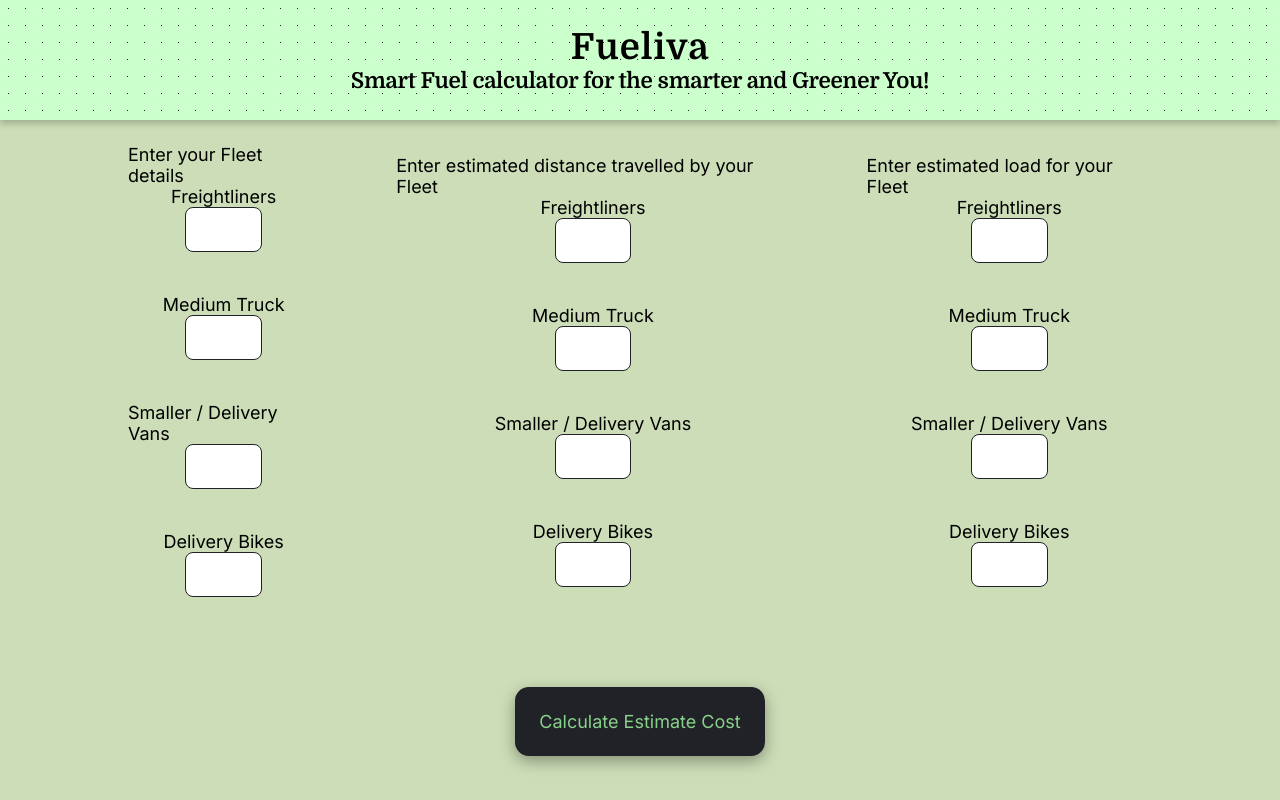
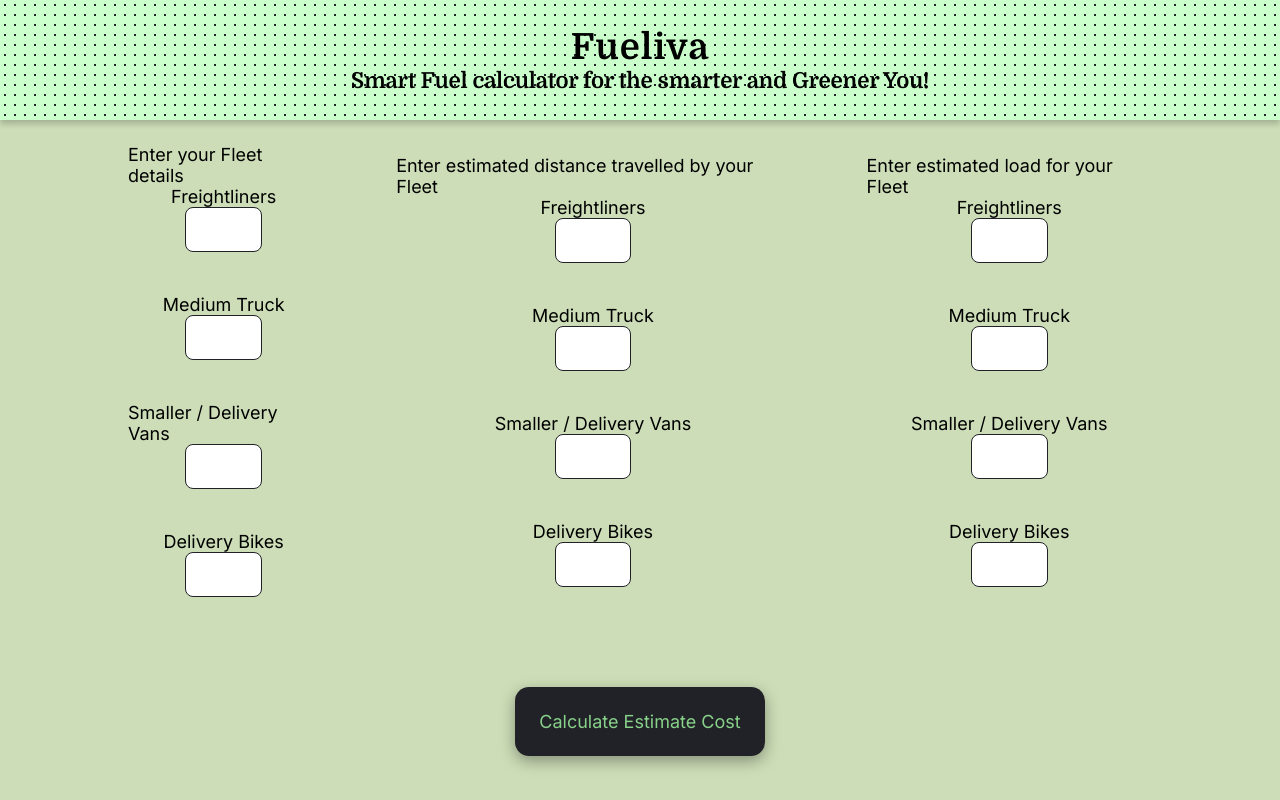
Before and after one commit to DarkStark9000/Fueliva, a plain HTML site: page index.html in a window 1280 px wide. Shown: the top 800 px of the page. Drawn offline with Linux system fonts and the light colour scheme.

Commit message:
once again bg edit

```diff
--- a/style.css
+++ b/style.css
@@ -53,7 +53,7 @@ header{
     background-color: #cbffcb;
     opacity: 1;
     background-image: radial-gradient(#212227 0.8500000000000001px, #cbffcb 0.8500000000000001px);
-    background-size: 17px 17px;
+    background-size: 10px 10px;
 
     padding: 1.7rem;
     text-align: center;
```
